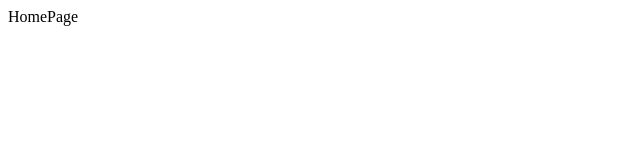
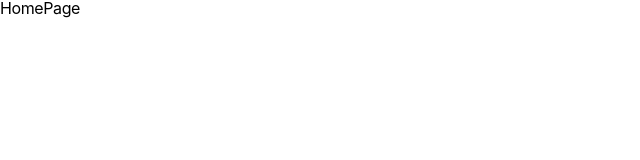
Before and after one commit to joonwonBaek/TodayFriend, a React (Vite) app in the folder frontend/: page / in a window 1280 px wide. Shown: the top 160 px of the page, without its empty margins (0-640 px from the left). Built offline with nearby package versions, Linux system fonts and the light colour scheme.

Commit message:
[🎨style]: Global style 적용

```diff
--- a/frontend/src/App.tsx
+++ b/frontend/src/App.tsx
@@ -1,9 +1,16 @@
+import { Global } from '@emotion/react';
 import { RouterProvider } from 'react-router-dom';
 
 import { router } from './routes';
+import { reset } from './styles/Global';
 
 const App = () => {
-  return <RouterProvider router={router} />;
+  return (
+    <>
+      <RouterProvider router={router} />
+      <Global styles={reset} />
+    </>
+  );
 };
 
 export default App;
--- /dev/null
+++ b/frontend/src/assets/Fonts.css
@@ -0,0 +1,7 @@
+@font-face {
+  font-family: 'Pretendard-Regular';
+  src: url('https://cdn.jsdelivr.net/gh/Project-Noonnu/noonfonts_2107@1.1/Pretendard-Regular.woff')
+    format('woff');
+  font-weight: 400;
+  font-style: normal;
+}
--- /dev/null
+++ b/frontend/src/styles/Global.ts
@@ -0,0 +1,166 @@
+import { css } from '@emotion/react';
+
+export const reset = css`
+  /* http://meyerweb.com/eric/tools/css/reset/
+   v2.0 | 20110126
+   License: none (public domain)
+*/
+  html {
+    font-size: 62.5%;
+  }
+
+  body,
+  div,
+  span,
+  applet,
+  object,
+  iframe,
+  h1,
+  h2,
+  h3,
+  h4,
+  h5,
+  h6,
+  p,
+  blockquote,
+  pre,
+  a,
+  abbr,
+  acronym,
+  address,
+  big,
+  cite,
+  code,
+  del,
+  dfn,
+  em,
+  img,
+  ins,
+  kbd,
+  q,
+  s,
+  samp,
+  small,
+  strike,
+  strong,
+  sub,
+  sup,
+  tt,
+  var,
+  b,
+  u,
+  i,
+  center,
+  dl,
+  dt,
+  dd,
+  ol,
+  ul,
+  li,
+  fieldset,
+  form,
+  label,
+  legend,
+  table,
+  caption,
+  tbody,
+  tfoot,
+  thead,
+  tr,
+  th,
+  td,
+  article,
+  aside,
+  canvas,
+  details,
+  embed,
+  figure,
+  figcaption,
+  footer,
+  header,
+  hgroup,
+  menu,
+  nav,
+  output,
+  ruby,
+  section,
+  summary,
+  time,
+  mark,
+  audio,
+  video {
+    margin: 0;
+    padding: 0;
+    border: 0;
+    font-size: 100%;
+    font: inherit;
+    vertical-align: baseline;
+  }
+
+  body {
+    font-size: 1.6rem;
+    letter-spacing: -0.04rem;
+  }
+
+  /* HTML5 display-role reset for older browsers */
+  article,
+  aside,
+  details,
+  figcaption,
+  figure,
+  footer,
+  header,
+  hgroup,
+  menu,
+  nav,
+  section {
+    display: block;
+  }
+  body {
+    line-height: 1;
+  }
+  ol,
+  ul {
+    list-style: none;
+  }
+  blockquote,
+  q {
+    quotes: none;
+  }
+  blockquote:before,
+  blockquote:after,
+  q:before,
+  q:after {
+    content: '';
+    content: none;
+  }
+  table {
+    border-collapse: collapse;
+    border-spacing: 0;
+  }
+  button {
+    cursor: pointer;
+    background-color: transparent;
+    border: none;
+  }
+  body {
+    width: 100%;
+    font-family:
+      'Pretendard-Regular',
+      Pretendard,
+      -apple-system,
+      system-ui,
+      sans-serif;
+  }
+
+  input {
+    background-color: transparent;
+  }
+
+  input:-webkit-autofill,
+  input:-webkit-autofill:hover,
+  input:-webkit-autofill:focus,
+  input:-webkit-autofill:active {
+    -webkit-box-shadow: 0 0 0 30px white inset !important; // 색상 없애기
+  }
+`;
--- /dev/null
+++ b/frontend/src/styles/Theme.ts
@@ -0,0 +1,40 @@
+import { Theme } from '@emotion/react';
+
+export const theme: Theme = {
+  colors: {
+    primary: '#6096BA', // 메인 색상
+    // secondary: '#FFA41B', // 보조 색상
+    // lightSecondary: '#FEF8ED',
+    whitePrimary: '#FFF7F5',
+    // accent: '#525FE1', // 강조 색상
+    gray: '#868686',
+    lightGray: '#F3F2F2',
+  },
+  size: {
+    xSmall: '0.5rem',
+    small: '1rem',
+    medium: '1.5rem',
+    large: '2rem',
+    xLarge: '2.5rem',
+    xxLarge: '3rem',
+    fullSize: '100%',
+    halfSize: '50%',
+    noSize: '0%',
+    navbarSize: '8rem',
+  },
+  device: {
+    mobile: ' 375px',
+    tablet: ' 768px',
+    laptop: ' 1024px',
+  },
+  fontWeight: {
+    regular: 400,
+    medium: 500,
+    semiBold: 600,
+    bold: 700,
+    extraBold: 800,
+    black: 900,
+  },
+};
+
+export type ThemeTypes = typeof theme;
```
Also changed, not shown: frontend/src/styles/emotion.d.ts (added, +40 -0 lines).
